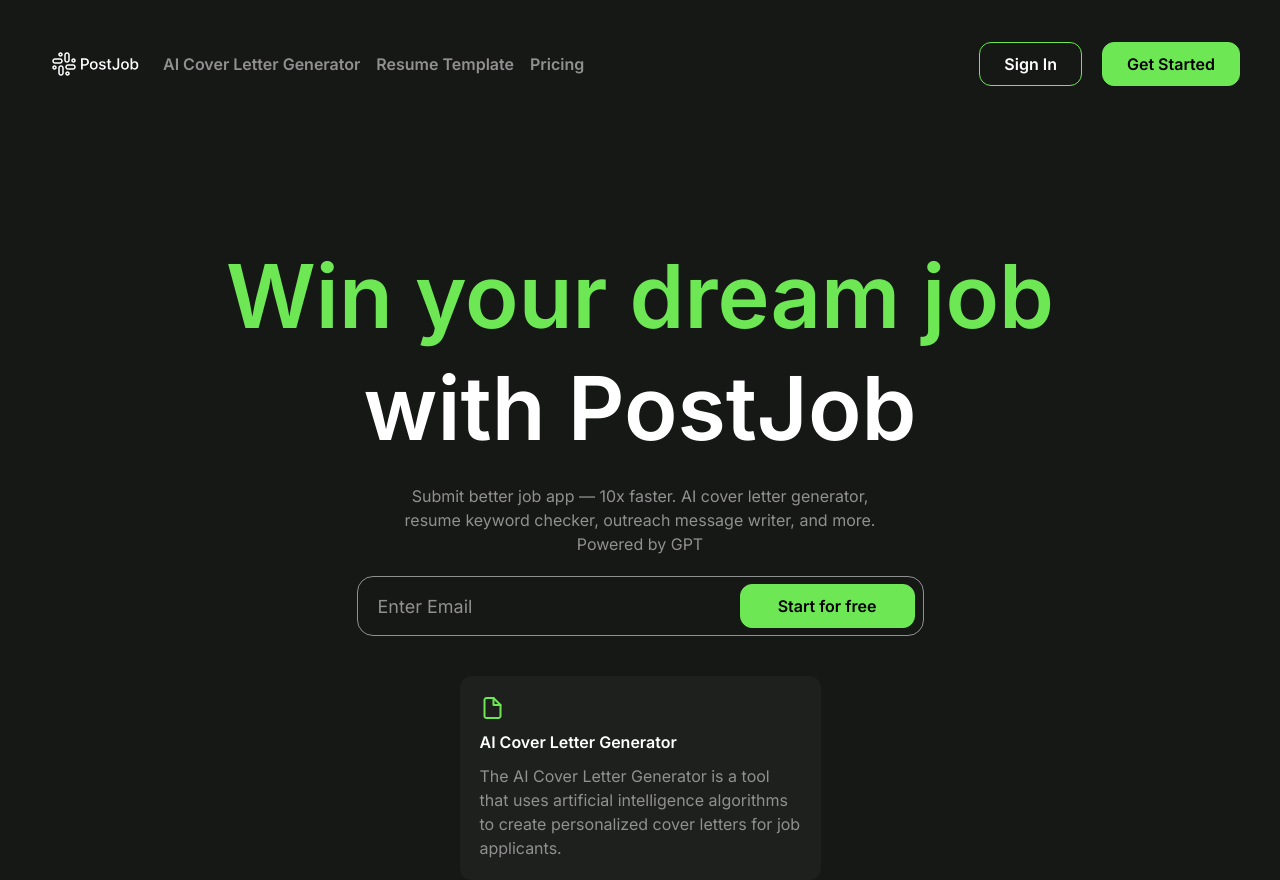
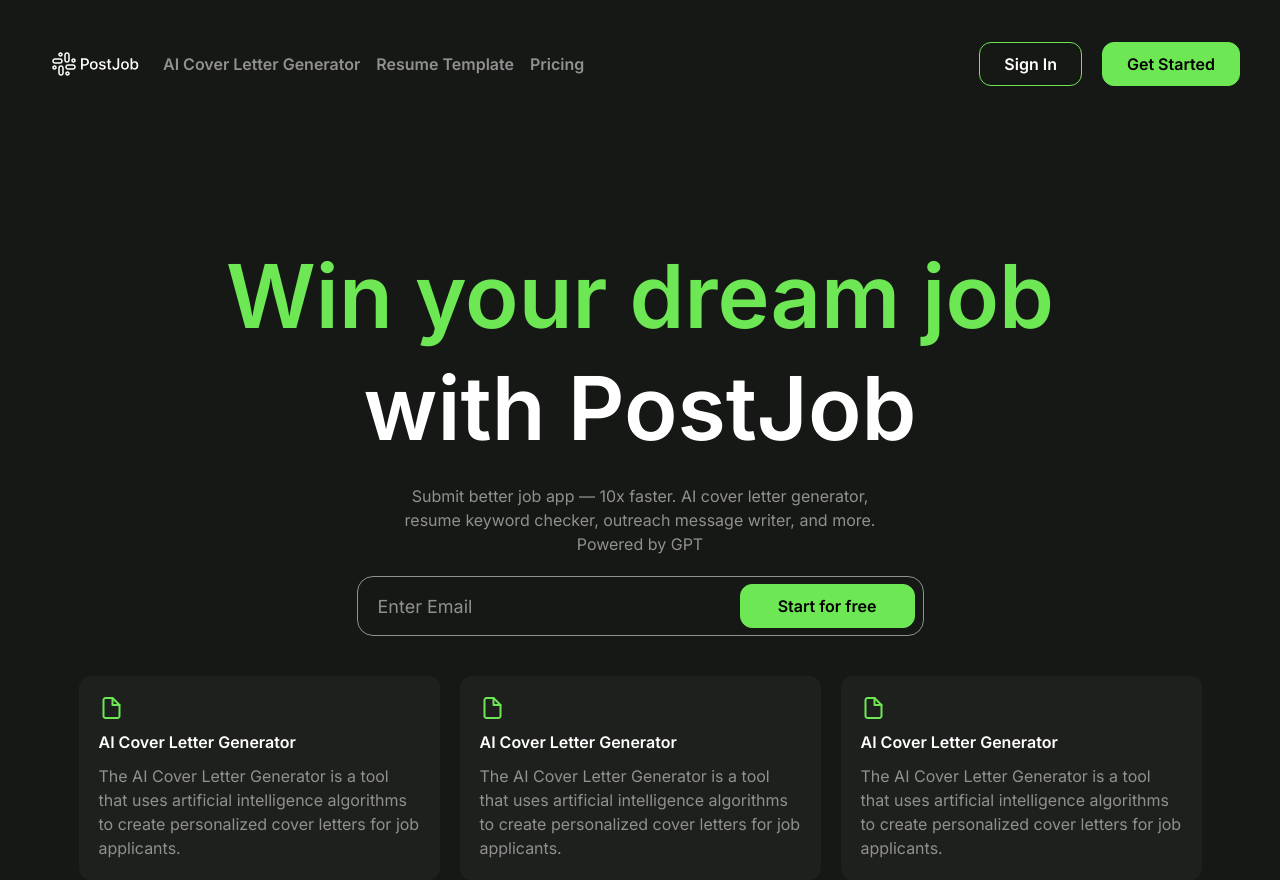
Before and after one commit to Feranmiola/postjob, a Next.js app: page / in a window 1280 px wide. Built offline with nearby package versions, Linux system fonts and the light colour scheme.

Commit message:
Add duplicate AI Cover Letter Generator sections to Hero component for improved visibility and user engagement.

```diff
--- a/src/components/Hero.tsx
+++ b/src/components/Hero.tsx
@@ -39,6 +39,28 @@
             applicants.
           </p>
         </div>
+        <div className="w-[361px] h-[204px] rounded-[12px] bg-[#1E201D] p-5 flex flex-col justify-between">
+          <DocumentIcon />
+          <p className="text-white text-base font-semibold">
+            AI Cover Letter Generator
+          </p>
+          <p className="text-base text-gray">
+            The AI Cover Letter Generator is a tool that uses artificial
+            intelligence algorithms to create personalized cover letters for job
+            applicants.
+          </p>
+        </div>
+        <div className="w-[361px] h-[204px] rounded-[12px] bg-[#1E201D] p-5 flex flex-col justify-between">
+          <DocumentIcon />
+          <p className="text-white text-base font-semibold">
+            AI Cover Letter Generator
+          </p>
+          <p className="text-base text-gray">
+            The AI Cover Letter Generator is a tool that uses artificial
+            intelligence algorithms to create personalized cover letters for job
+            applicants.
+          </p>
+        </div>
       </div>
     </div>
   );
```
